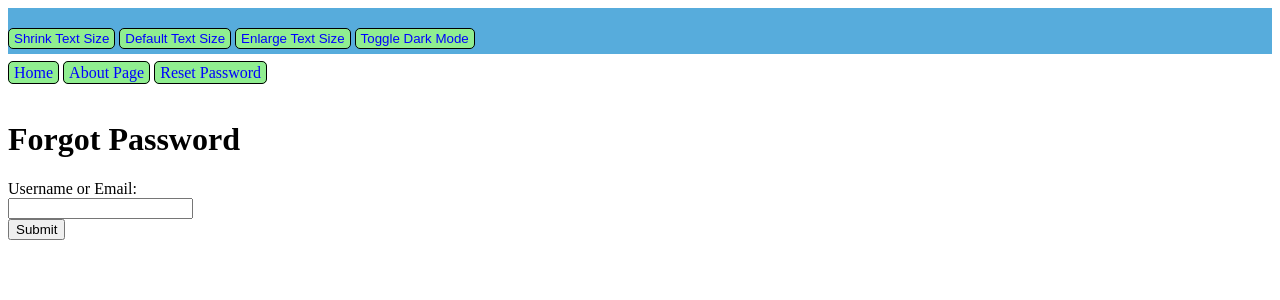
After one commit to ppatel071/s26-CPSC4910-Team16, a Flask app: page /forgot_password in a window 1280 px wide. The commit adds this page. Shown: the top 300 px of the page. Run offline with Flask 3, Linux system fonts and the light colour scheme.

Commit message:
Added base for forgot password function
- Still needs more implementation
- Currently can filter for correct usernames or emails
- Does not yet send emails
- Redirects to login page, will need to add set new password page

```diff
--- a/app/auth/routes.py
+++ b/app/auth/routes.py
@@ -1,6 +1,6 @@
 from flask import render_template, request, redirect, url_for
 from app.auth import auth_bp
-from app.auth.services import authenticate, register_user, reset_user_password
+from app.auth.services import authenticate, register_user, reset_user_password, send_reset_email
 from flask_login import login_user, logout_user, login_required, current_user
 from app.models.enums import RoleType
 from app.models import AboutPage, User
@@ -72,6 +72,22 @@ def register():
 
     return render_template('register.html')
 
+@auth_bp.route('/forgot_password', methods=['GET', 'POST'])
+def forgot_password():
+    if request.method == 'POST':
+        user_email = request.form.get('user_email')
+
+        try:
+            send_reset_email(user_email)
+            return redirect(url_for('auth.login'))
+        except ValueError as e:
+            return render_template(
+                'forgot_password.html',
+                error=str(e),
+                user_email=user_email
+            )
+
+    return render_template('forgot_password.html')
 
 @auth_bp.route('/about')
 @login_required
--- /dev/null
+++ b/app/templates/forgot_password.html
@@ -0,0 +1,15 @@
+{% extends "base.html" %}
+
+{% block title %}Forgot Password{% endblock %}
+
+{% block content %}
+<h1>Forgot Password</h1>
+
+<form action="/forgot_password", method="POST">
+    Username or Email:<br>
+    <input type="text" name="user_email" value="{{ user_email|default('') }}" required><br>
+
+    <input id="submit" type="submit" value="Submit">
+</form>
+
+{% endblock %}
--- a/app/templates/login.html
+++ b/app/templates/login.html
@@ -15,4 +15,5 @@
     </form>
 </div>
 <p style="text-align: center;"><a class="button" href="{{ url_for('auth.register') }}">Need an account? Register</a></p>
+<p style="text-align: center;"><a class="button" href="{{ url_for('auth.forgot_password') }}">Forgot password?</a></p>
 {% endblock %}
--- a/requirements.txt
+++ b/requirements.txt
@@ -3,3 +3,4 @@ dotenv
 Flask-SQLAlchemy
 pymysql
 flask-login
+redmail
```
Also changed, not shown: app/auth/services.py (+13 -0 lines).
